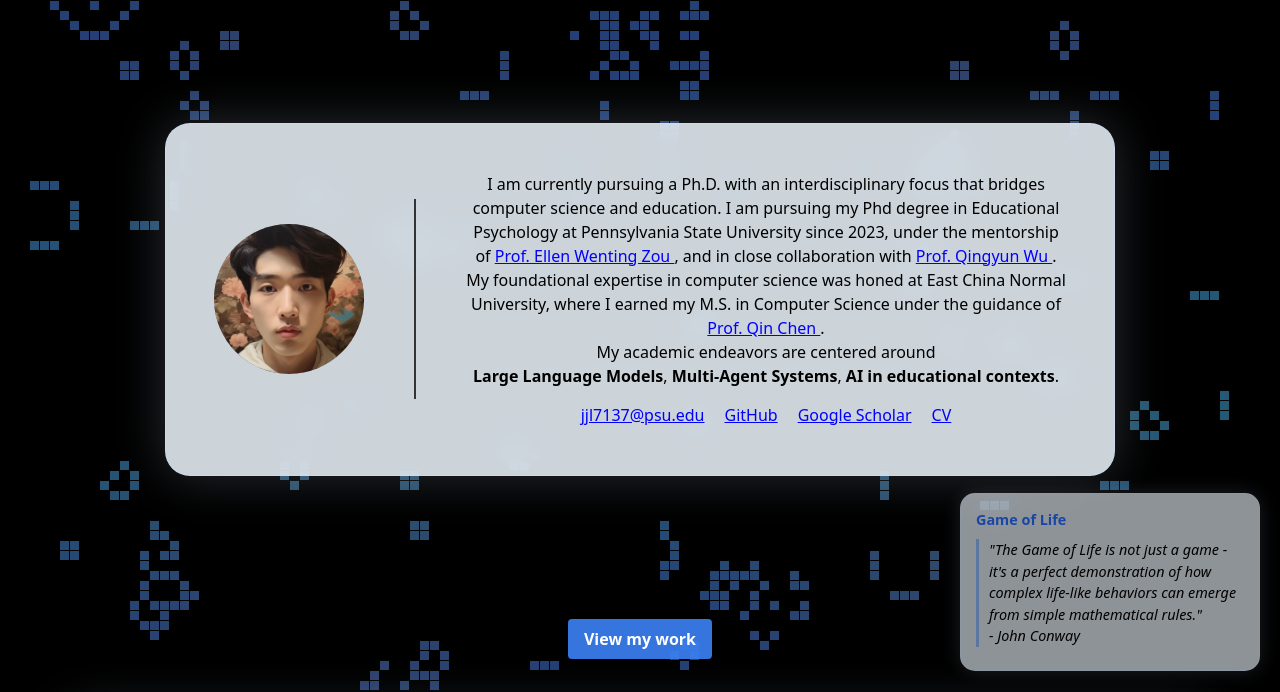
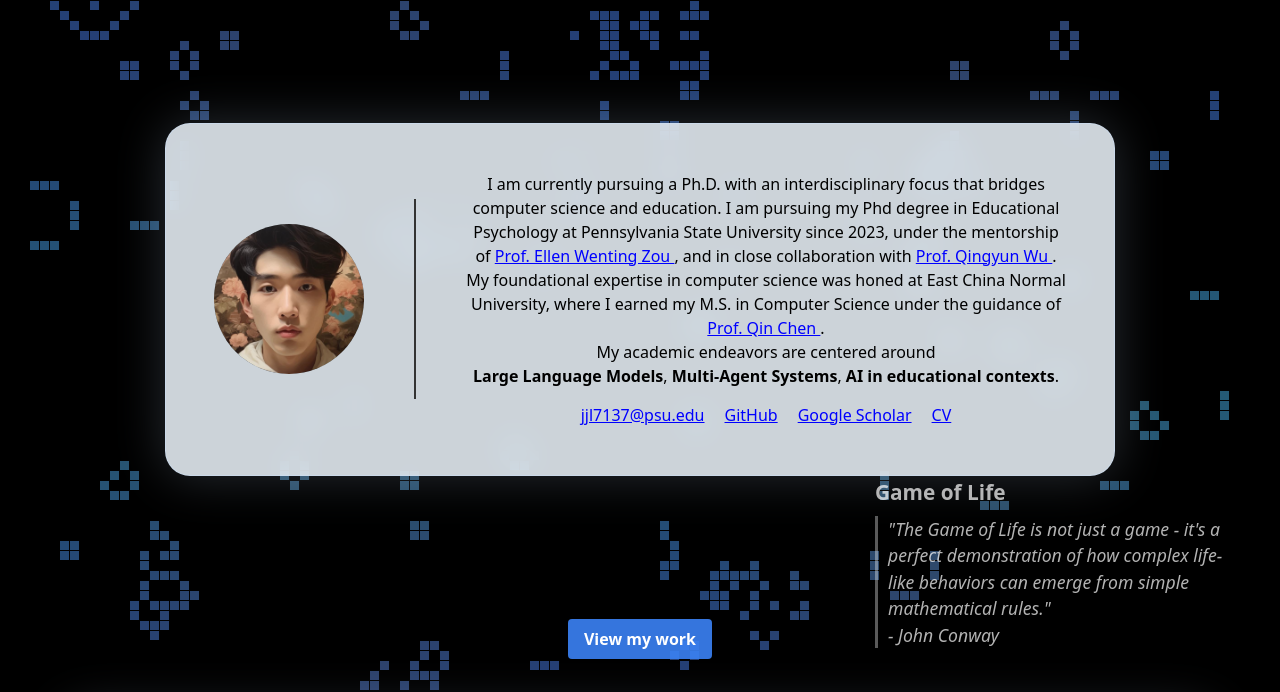
Before and after one commit to jiaju-lin-97/jiaju-lin-97.github.io, a plain HTML site: page index.html in a window 1280 px wide. Shown: the part 109-801 px from the top of the page. Drawn offline with nearby package versions, Linux system fonts and the light colour scheme.

Commit message:
update game info

```diff
--- a/index.html
+++ b/index.html
@@ -190,17 +190,13 @@
                 position: fixed;
                 bottom: 20px;
                 right: 20px;
-                background: rgba(240, 248, 255, 0.85);
                 padding: 15px;
                 border-radius: 15px;
-                max-width: 300px;
+                max-width: 400px;  /* 增加最大宽度 */
                 text-align: left;
-                font-size: 0.9rem;
+                font-size: 1.1rem;  /* 放大字体 */
                 z-index: 2;
-                backdrop-filter: blur(15px);
-                -webkit-backdrop-filter: blur(15px);
-                border: 1px solid rgba(200, 225, 255, 0.4);
-                box-shadow: 0 0 20px rgba(200, 225, 255, 0.2);
+                color: white;  /* 改为白色字体 */
                 transition: opacity 0.3s ease;
                 opacity: 0.7;
             }
@@ -212,7 +208,8 @@
             .game-info h4 {
                 font-weight: bold;
                 margin-bottom: 8px;
-                color: #2563eb;
+                color: white;  /* 标题也改为白色 */
+                font-size: 1.3rem;  /* 标题字体放大 */
             }
 
             .game-info p {
@@ -222,7 +219,7 @@
 
             .game-info .quote {
                 font-style: italic;
-                border-left: 3px solid rgba(59, 130, 246, 0.5);
+                border-left: 3px solid rgba(255, 255, 255, 0.5);  /* 引用线改为半透明白色 */
                 padding-left: 10px;
                 margin: 8px 0;
             }
```
